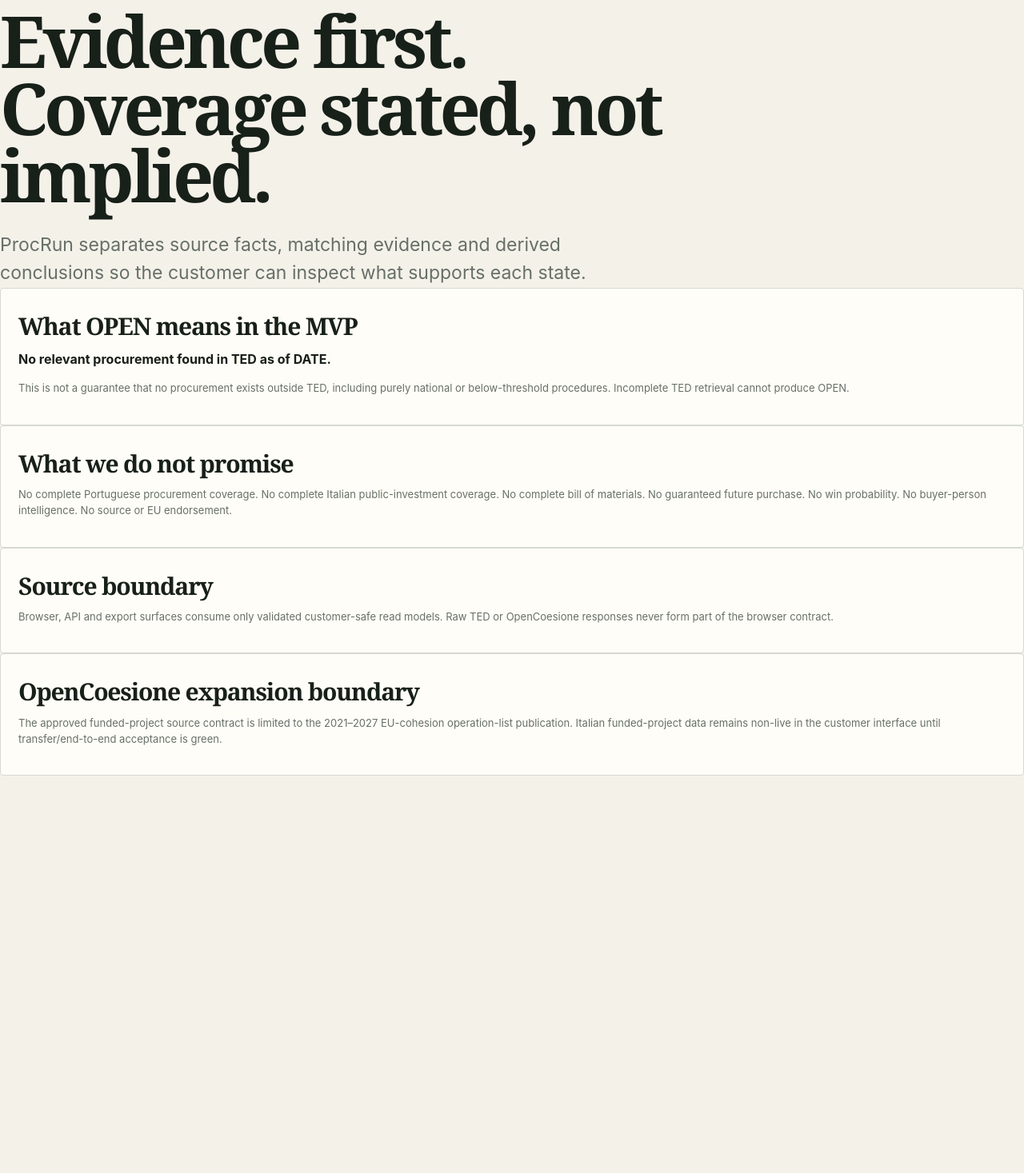
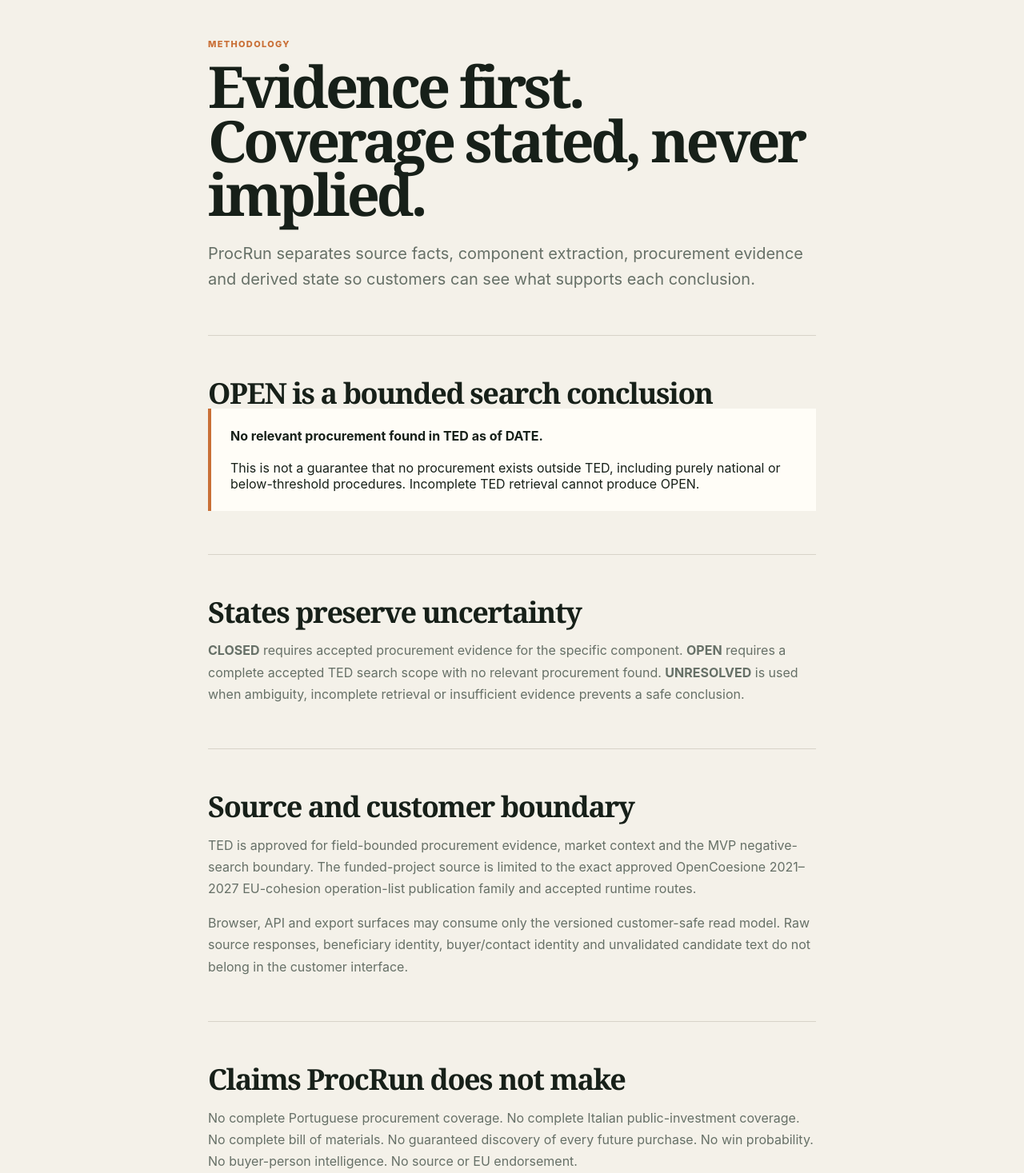
Before and after one commit to martibal/procrun, a Next.js app in the folder web/: page /methodology in a window 1280 px wide. Shown: the part 106-1573 px from the top of the page at 80% size. Before the commit the page ends 1076 px from the top, so only its background shows below. Built offline with nearby package versions, Linux system fonts and the light colour scheme.

Commit message:
Update methodology to accepted production boundary

```diff
--- a/web/app/methodology/page.tsx
+++ b/web/app/methodology/page.tsx
@@ -1,14 +1,38 @@
 import Link from "next/link";
 
 export default function MethodologyPage() {
-  return <div className="public-shell">
-    <div className="public-nav"><Link href="/" className="brand">ProcRun</Link><div className="nav"><Link href="/pricing">Pricing</Link><Link href="/app">Workspace</Link></div></div>
-    <div className="eyebrow">Methodology</div>
-    <h1 className="h1">Evidence first. Coverage stated, not implied.</h1>
-    <p className="lede">ProcRun separates source facts, matching evidence and derived conclusions so the customer can inspect what supports each state.</p>
-    <section className="card flat section"><h2 className="h2">What OPEN means in the MVP</h2><p><strong>No relevant procurement found in TED as of DATE.</strong></p><p className="small">This is not a guarantee that no procurement exists outside TED, including purely national or below-threshold procedures. Incomplete TED retrieval cannot produce OPEN.</p></section>
-    <section className="card flat section"><h2 className="h2">What we do not promise</h2><p className="small">No complete Portuguese procurement coverage. No complete Italian public-investment coverage. No complete bill of materials. No guaranteed future purchase. No win probability. No buyer-person intelligence. No source or EU endorsement.</p></section>
-    <section className="card flat section"><h2 className="h2">Source boundary</h2><p className="small">Browser, API and export surfaces consume only validated customer-safe read models. Raw TED or OpenCoesione responses never form part of the browser contract.</p></section>
-    <section className="card flat section"><h2 className="h2">OpenCoesione expansion boundary</h2><p className="small">The approved funded-project source contract is limited to the 2021–2027 EU-cohesion operation-list publication. Italian funded-project data remains non-live in the customer interface until transfer/end-to-end acceptance is green.</p></section>
-  </div>;
+  return (
+    <div className="public-shell">
+      <header className="public-nav">
+        <Link href="/" className="brand">ProcRun</Link>
+        <nav className="nav"><Link href="/product">Product</Link><Link href="/methodology">Methodology</Link><Link href="/pricing">Pricing</Link><Link href="/login" className="nav-cta">Sign in</Link></nav>
+      </header>
+      <main className="page-shell narrow">
+        <div className="eyebrow">Methodology</div>
+        <h1 className="page-title">Evidence first. Coverage stated, never implied.</h1>
+        <p className="page-intro">ProcRun separates source facts, component extraction, procurement evidence and derived state so customers can see what supports each conclusion.</p>
+
+        <section className="content-section">
+          <h2>OPEN is a bounded search conclusion</h2>
+          <div className="definition"><strong>No relevant procurement found in TED as of DATE.</strong><br /><br />This is not a guarantee that no procurement exists outside TED, including purely national or below-threshold procedures. Incomplete TED retrieval cannot produce OPEN.</div>
+        </section>
+
+        <section className="content-section">
+          <h2>States preserve uncertainty</h2>
+          <p><strong>CLOSED</strong> requires accepted procurement evidence for the specific component. <strong>OPEN</strong> requires a complete accepted TED search scope with no relevant procurement found. <strong>UNRESOLVED</strong> is used when ambiguity, incomplete retrieval or insufficient evidence prevents a safe conclusion.</p>
+        </section>
+
+        <section className="content-section">
+          <h2>Source and customer boundary</h2>
+          <p>TED is approved for field-bounded procurement evidence, market context and the MVP negative-search boundary. The funded-project source is limited to the exact approved OpenCoesione 2021–2027 EU-cohesion operation-list publication family and accepted runtime routes.</p>
+          <p>Browser, API and export surfaces may consume only the versioned customer-safe read model. Raw source responses, beneficiary identity, buyer/contact identity and unvalidated candidate text do not belong in the customer interface.</p>
+        </section>
+
+        <section className="content-section">
+          <h2>Claims ProcRun does not make</h2>
+          <p>No complete Portuguese procurement coverage. No complete Italian public-investment coverage. No complete bill of materials. No guaranteed discovery of every future purchase. No win probability. No buyer-person intelligence. No source or EU endorsement.</p>
+        </section>
+      </main>
+    </div>
+  );
 }
```
